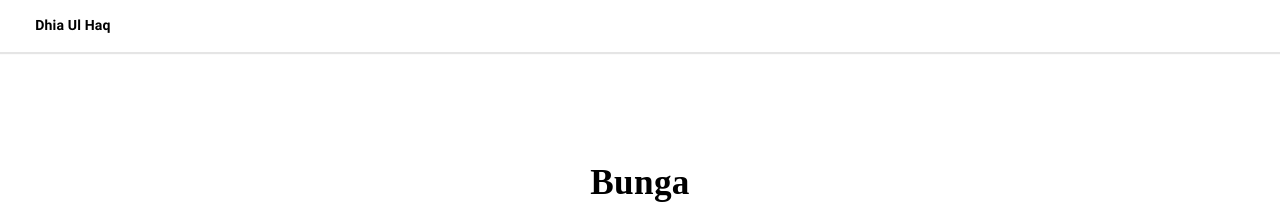
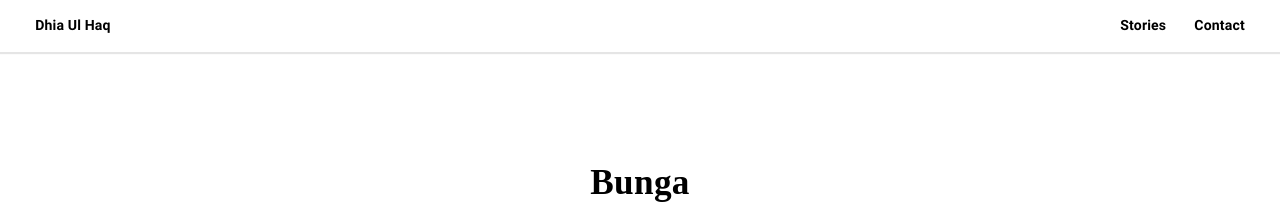
Before and after one commit to qahludhia/qahludhia.github.io, a Jekyll site: the page built from _posts/2018-10-03-bunga.markdown, in a window 1280 px wide. Shown: the top 209 px of the page. Built offline with Jekyll 4.4.1, drawn with Linux system fonts in a browser that asks for light colours; some web fonts are replaced.

Commit message:
fixing some error

```diff
--- a/_includes/navigation.html
+++ b/_includes/navigation.html
@@ -1,6 +1,6 @@
 <nav>
   <ul class="header__list">
-    <li><a href="{{ '/' | prepend: site.baseurl }}"></a></li>
-    <li><span class="popup__open"></span></li>
+    <li><a href="{{ '/' | prepend: site.baseurl }}">Stories</a></li>
+    <li><span class="popup__open">Contact</span></li>
   </ul>
 </nav>
```
